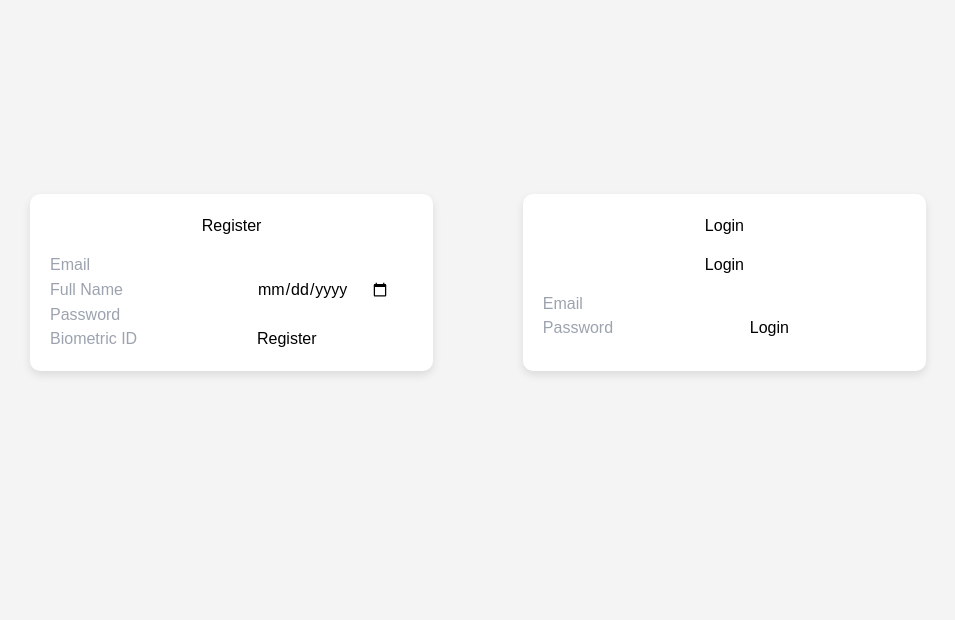
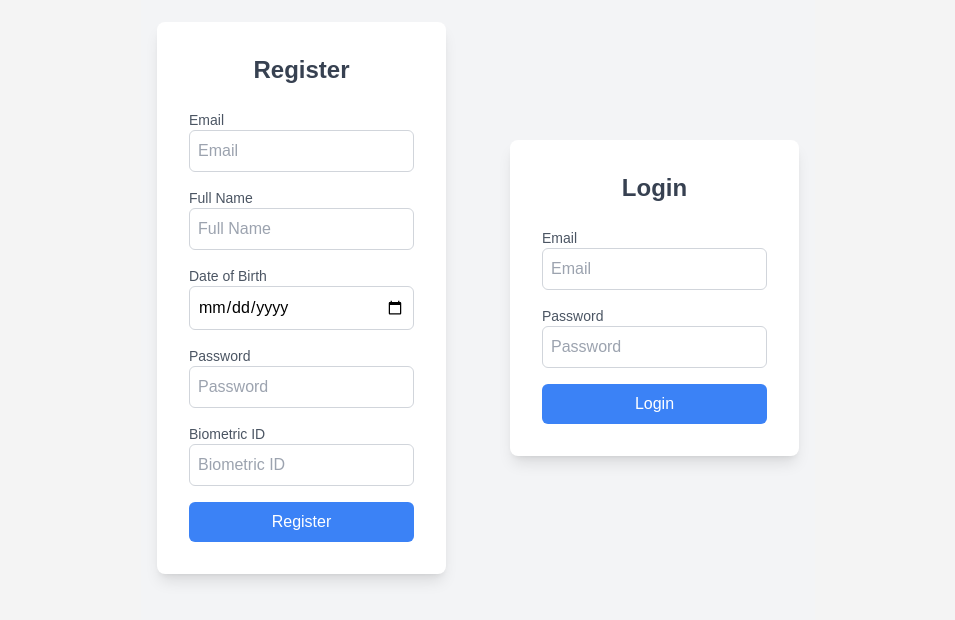
Before and after one commit to TheParthMaru/mobile-web-app-mp, a React (Vite) app in the folder frontend/: page / in a window 1280 px wide. Shown: the part 118-738 px from the top of the page, without its empty margins (162-1117 px from the left). Built offline with nearby package versions, Linux system fonts and the light colour scheme; the HTML template or start-up script is replaced by a standard one.

Commit message:
Added css to all the files

```diff
--- a/frontend/src/App.jsx
+++ b/frontend/src/App.jsx
@@ -24,14 +24,12 @@ function App() {
 
 function HomePage() {
 	return (
-		<div className="home-page">
-			<div className="card-container">
-				<div className="card">
-					<h2>Register</h2>
+		<div className="flex justify-center items-center min-h-screen bg-gray-100">
+			<div className="grid grid-cols-1 md:grid-cols-2 gap-8 w-full max-w-5xl">
+				<div className="p-4">
 					<RegistrationForm />
 				</div>
-				<div className="card">
-					<h2>Login</h2>
+				<div className="p-4">
 					<LoginForm />
 				</div>
 			</div>
--- a/frontend/src/components/Dashboard.jsx
+++ b/frontend/src/components/Dashboard.jsx
@@ -12,9 +12,6 @@ function Dashboard() {
 
 	const email = localStorage.getItem("email");
 	const fullName = localStorage.getItem("fullName");
-
-	console.log("Email from local storage: ", email);
-	console.log("Fullname from local storage: ", fullName);
 
 	useEffect(() => {
 		axios
@@ -68,56 +65,77 @@ function Dashboard() {
 			.catch((err) => console.error(err));
 	};
 
-	// Logout function to clear local storage
 	const handleLogout = () => {
 		localStorage.removeItem("email");
 		localStorage.removeItem("fullName");
 		alert("You have logged out successfully.");
-		// Optionally, you can redirect the user to the login page or home page
-		window.location.href = "/"; // Redirect to the login page
+		window.location.href = "/";
 	};
 
 	return (
-		<div>
-			<h1 className="text-red">Welcome {fullName}</h1>
+		<div className="p-6 bg-gray-100 min-h-screen">
+			<div className="max-w-4xl mx-auto bg-white rounded-lg shadow-lg p-6">
+				<h1 className="text-2xl font-bold text-gray-800 mb-4">
+					Welcome, {fullName}
+				</h1>
 
-			{/* Logout Button */}
-			<button onClick={handleLogout}>Logout</button>
+				<button
+					onClick={handleLogout}
+					className="bg-red-500 text-white px-4 py-2 rounded-md hover:bg-red-600 transition mb-6"
+				>
+					Logout
+				</button>
 
-			<div>
-				<h2>{editingPetitionId ? "Edit Petition" : "Create Petition"}</h2>
+				<div className="mb-6">
+					<h2 className="text-xl font-semibold text-gray-700 mb-4">
+						{editingPetitionId ? "Edit Petition" : "Create Petition"}
+					</h2>
 					<input
 						name="title"
 						placeholder="Title"
 						value={form.title}
 						onChange={handleChange}
+						className="w-full border border-gray-300 rounded-md p-2 mb-4"
 					/>
 					<textarea
 						name="content"
 						placeholder="Content"
 						value={form.content}
 						onChange={handleChange}
+						className="w-full border border-gray-300 rounded-md p-2 mb-4"
 					/>
-				<button onClick={editingPetitionId ? handleUpdate : handleCreate}>
+					<button
+						onClick={editingPetitionId ? handleUpdate : handleCreate}
+						className="bg-blue-500 text-white px-4 py-2 rounded-md hover:bg-blue-600 transition"
+					>
 						{editingPetitionId ? "Update" : "Create"}
 					</button>
 				</div>
 
 				<div>
-				<h2>Your Petitions</h2>
+					<h2 className="text-xl font-semibold text-gray-700 mb-4">
+						Your Petitions
+					</h2>
 					<ul>
 						{petitions.map((p) => (
-						<li key={p.petition_id}>
-							<h3>{p.title}</h3>
-							<p>{p.content}</p>
-							<p>
+							<li
+								key={p.petition_id}
+								className="bg-gray-100 border border-gray-300 rounded-lg p-4 mb-4"
+							>
+								<h3 className="text-lg font-bold text-gray-800">{p.title}</h3>
+								<p className="text-gray-600 mb-2">{p.content}</p>
+								<p className="text-sm text-gray-500">
 									<strong>Status:</strong> {p.status}
 								</p>
-							<p>
+								<p className="text-sm text-gray-500 mb-2">
 									<strong>Response:</strong>{" "}
 									{p.response || "No response provided"}
 								</p>
-							<button onClick={() => handleDelete(p.petition_id)}>
+								<div className="flex space-x-4">
+									<button
+										onClick={() => handleDelete(p.petition_id)}
+										className="bg-red-500 text-white px-3 py-1 rounded-md hover:bg-red-600 transition"
+									>
 										Delete
 									</button>
 									<button
@@ -125,12 +143,15 @@ function Dashboard() {
 											setForm({ title: p.title, content: p.content });
 											setEditingPetitionId(p.petition_id);
 										}}
+										className="bg-green-500 text-white px-3 py-1 rounded-md hover:bg-green-600 transition"
 									>
 										Edit
 									</button>
+								</div>
 							</li>
 						))}
 					</ul>
+				</div>
 			</div>
 		</div>
 	);
--- a/frontend/src/components/LoginForm.jsx
+++ b/frontend/src/components/LoginForm.jsx
@@ -64,9 +64,19 @@ function LoginForm() {
 	};
 
 	return (
+		<div className="flex justify-center items-center min-h-screen bg-gray-100">
+			<div className="w-full max-w-md bg-white shadow-lg rounded-lg p-8">
+				<h2 className="text-2xl font-bold mb-6 text-gray-700 text-center">
+					Login
+				</h2>
+				<form onSubmit={handleSubmit} className="space-y-4">
 					<div>
-			<h2>Login</h2>
-			<form onSubmit={handleSubmit}>
+						<label
+							htmlFor="email"
+							className="block text-sm font-medium text-gray-600"
+						>
+							Email
+						</label>
 						<input
 							type="text"
 							name="email"
@@ -74,7 +84,16 @@ function LoginForm() {
 							value={credentials.email}
 							onChange={handleChange}
 							required
+							className="w-full p-2 border border-gray-300 rounded-md focus:ring-2 focus:ring-blue-400 focus:outline-none"
 						/>
+					</div>
+					<div>
+						<label
+							htmlFor="password"
+							className="block text-sm font-medium text-gray-600"
+						>
+							Password
+						</label>
 						<input
 							type="password"
 							name="password"
@@ -82,11 +101,24 @@ function LoginForm() {
 							value={credentials.password}
 							onChange={handleChange}
 							required
+							className="w-full p-2 border border-gray-300 rounded-md focus:ring-2 focus:ring-blue-400 focus:outline-none"
 						/>
-				<button type="submit">Login</button>
+					</div>
+					<button
+						type="submit"
+						className="w-full bg-blue-500 text-white py-2 px-4 rounded-md hover:bg-blue-600 transition-colors"
+					>
+						Login
+					</button>
 				</form>
 
-			{errorMessage && <p style={{ color: "red" }}>{errorMessage}</p>}
+				{/* Display error message */}
+				{errorMessage && (
+					<p className="mt-4 text-center text-red-600 font-medium">
+						{errorMessage}
+					</p>
+				)}
+			</div>
 		</div>
 	);
 }
--- a/frontend/src/components/RegistrationForm.jsx
+++ b/frontend/src/components/RegistrationForm.jsx
@@ -46,15 +46,26 @@ function RegistrationForm() {
 			}
 
 			const data = await response.json();
-      setSuccessMessage(data.message || `Registration successfull!`);
+			setSuccessMessage(data.message || `Registration successful!`);
 		} catch (error) {
 			setErrorMessage(error.message);
 		}
 	};
 
 	return (
+		<div className="flex justify-center items-center min-h-screen bg-gray-100">
+			<div className="w-full max-w-md bg-white shadow-lg rounded-lg p-8">
+				<h1 className="text-2xl font-bold mb-6 text-gray-700 text-center">
+					Register
+				</h1>
+				<form onSubmit={handleSubmit} className="space-y-4">
 					<div>
-      <form onSubmit={handleSubmit}>
+						<label
+							htmlFor="email"
+							className="block text-sm font-medium text-gray-600"
+						>
+							Email
+						</label>
 						<input
 							type="text"
 							name="email"
@@ -62,7 +73,16 @@ function RegistrationForm() {
 							value={formData.email}
 							onChange={handleChange}
 							required
+							className="w-full p-2 border border-gray-300 rounded-md focus:ring-2 focus:ring-blue-400 focus:outline-none"
 						/>
+					</div>
+					<div>
+						<label
+							htmlFor="fullName"
+							className="block text-sm font-medium text-gray-600"
+						>
+							Full Name
+						</label>
 						<input
 							type="text"
 							name="fullName"
@@ -70,7 +90,16 @@ function RegistrationForm() {
 							value={formData.fullName}
 							onChange={handleChange}
 							required
+							className="w-full p-2 border border-gray-300 rounded-md focus:ring-2 focus:ring-blue-400 focus:outline-none"
 						/>
+					</div>
+					<div>
+						<label
+							htmlFor="dob"
+							className="block text-sm font-medium text-gray-600"
+						>
+							Date of Birth
+						</label>
 						<input
 							type="date"
 							name="dob"
@@ -78,7 +107,16 @@ function RegistrationForm() {
 							value={formData.dob}
 							onChange={handleChange}
 							required
+							className="w-full p-2 border border-gray-300 rounded-md focus:ring-2 focus:ring-blue-400 focus:outline-none"
 						/>
+					</div>
+					<div>
+						<label
+							htmlFor="password"
+							className="block text-sm font-medium text-gray-600"
+						>
+							Password
+						</label>
 						<input
 							type="password"
 							name="password"
@@ -86,7 +124,16 @@ function RegistrationForm() {
 							value={formData.password}
 							onChange={handleChange}
 							required
+							className="w-full p-2 border border-gray-300 rounded-md focus:ring-2 focus:ring-blue-400 focus:outline-none"
 						/>
+					</div>
+					<div>
+						<label
+							htmlFor="bioID"
+							className="block text-sm font-medium text-gray-600"
+						>
+							Biometric ID
+						</label>
 						<input
 							type="text"
 							name="bioID"
@@ -94,13 +141,29 @@ function RegistrationForm() {
 							value={formData.bioID}
 							onChange={handleChange}
 							required
+							className="w-full p-2 border border-gray-300 rounded-md focus:ring-2 focus:ring-blue-400 focus:outline-none"
 						/>
-        <button type="submit">Register</button>
+					</div>
+					<button
+						type="submit"
+						className="w-full bg-blue-500 text-white py-2 px-4 rounded-md hover:bg-blue-600 transition-colors"
+					>
+						Register
+					</button>
 				</form>
 
 				{/* Display success or error messages */}
-      {successMessage && <p style={{ color: "green" }}>{successMessage}</p>}
-      {errorMessage && <p style={{ color: "red" }}>{errorMessage}</p>}
+				{successMessage && (
+					<p className="mt-4 text-center text-green-600 font-medium">
+						{successMessage}
+					</p>
+				)}
+				{errorMessage && (
+					<p className="mt-4 text-center text-red-600 font-medium">
+						{errorMessage}
+					</p>
+				)}
+			</div>
 		</div>
 	);
 }
```
Lines whose indentation alone changed are shown as unchanged.
